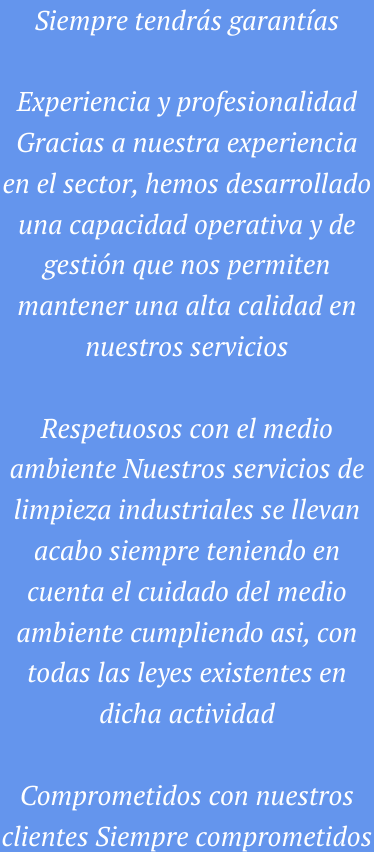
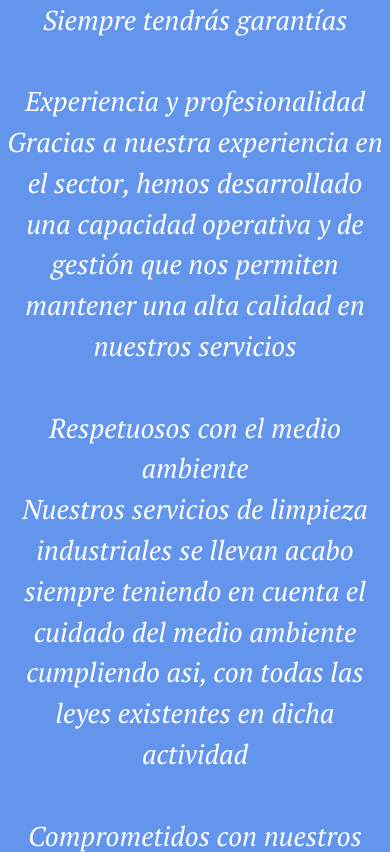
Before and after one commit to Fpoli87/Soter-Poli, a website: page index.html in a window 390 px wide. Shown: the part 718-1570 px from the top of the page. Drawn offline with nearby package versions, Linux system fonts and the light colour scheme; a web font is replaced by a local one.

Commit message:
Version 0.10: Ajustes version Mobile

```diff
--- a/index.html
+++ b/index.html
@@ -12,7 +12,7 @@
         <link rel="stylesheet" href="https://cdnjs.cloudflare.com/ajax/libs/animate.css/4.1.1/animate.min.css"/>
         <title>SOTER - Inicio</title>
     </head>
-    <body class="cuerpo grid__container">
+    <body class="cuerpo grid__container vw-100">
         <header class="header">
 
             <div class="header__contenedor">
@@ -76,24 +76,27 @@
             <!-- Inicio Portada -->
 
         <img src="img/buenos aires banner.jpg" alt="buenos_aires" class="main__imagenestop" width="100%" height="300rem" >
-        <main class="main ">
+        <main class="main vw-100 ">
 
             <h1 id="main__Titulo1">Nuestro trabajo es cuidarte en el tuyo</h1>
 
-            <section class="seccion__inicio " id="Inicio">
+            <section class="seccion__inicio w-100 " id="Inicio">
 
-                <p class="main__seccion__titulo--fuentes animate__animated animate__fadeInLeft">Siempre tendrás garantías
+                <p class="main__seccion__titulo--fuentes animate__animated animate__fadeInLeft w-100">Siempre tendrás garantías
                     <br>
                     <br>
                     Experiencia y profesionalidad
+                    <br>
                     Gracias a nuestra experiencia en el sector, hemos desarrollado una capacidad operativa y de gestión que nos permiten mantener una alta calidad en nuestros servicios
                     <br>
                     <br>
                     Respetuosos con el medio ambiente
+                    <br>
                     Nuestros servicios de limpieza industriales se llevan acabo siempre teniendo en cuenta el cuidado del medio ambiente cumpliendo asi, con todas las leyes existentes en dicha actividad
                     <br>
                     <br>
                     Comprometidos con nuestros clientes
+                    <br>
                     Siempre comprometidos contigo para cuidar aquello que más te importa. Elige una empresa responsable que gracias a su experiencia ofrece garantías en cada servicio que ofrece</p>
 
             </section>
--- a/scss/estilos.scss
+++ b/scss/estilos.scss
@@ -3,9 +3,9 @@
     padding: 0px;
     font-family: 'PT Serif', serif;
     box-sizing: border-box;
-    text-decoration: none;
+    /*text-decoration: none;
     list-style: none;
-    /*overflow-x: hidden;*/
+    overflow-x: hidden;*/
 }
        /* Grid Layout */
 .cuerpo {
@@ -35,6 +35,8 @@
 
 .main {
     grid-area: main;
+    grid-column-start: 1;
+    grid-column-end: 4;
 }
 
 .footer__contenedor {
@@ -137,6 +139,7 @@
     position: absolute;
     display: none;
     text-align: center;
+    align-items: center;
     margin: 0 0;
         li {
             a{
@@ -158,7 +161,7 @@
     overflow: hidden;
 }
 
-@media (max-width: 1074px) {
+@media (max-width: 1084px) {
     .header__logo {
         padding: 15px;
     }
@@ -169,7 +172,7 @@
 
 }
 
-@media (max-width: 1033px) {
+@media (max-width: 1044px) {
     .header__logo {
         padding: 15px;
     }
@@ -184,7 +187,7 @@
 
 }
 
-@media (max-width: 937px) {
+@media (max-width: 952px) {
     .nav__checkmenu {
         display: block;
         margin-top: 0.625rem;
@@ -312,10 +315,13 @@ h4 {
     width: 100%;
     font-size: 1.5rem;
     text-align: center;
+    grid-column-start: 1;
+    grid-column-end: 2;
 
     p {
-        margin-block-end: 0px;
-        margin-block-start: 0px;
+        margin-block-end: 5px;
+        margin-block-start: 5px;
+        padding: 0px 10px;
     }
 }
 
@@ -359,6 +365,10 @@ h4 {
 
     .seccion__inicio {
         font-size: 1.7rem;
+        p {
+            padding-left: 3px;
+            padding-right: 3px;
+        }
     }
 
     .seccion__tarjetas {
@@ -399,7 +409,7 @@ h4 {
 
 
 .Secciones__acerca {
- margin-left: 0;
+    margin-left: 0;
 }
 
 .seccion__acerca__mision,
```
Also changed, not shown: acerca.html (+13 -8 lines), equipo.html (+1 -1 lines), README.txt, css/estilos.css, estilos.css (deleted).
